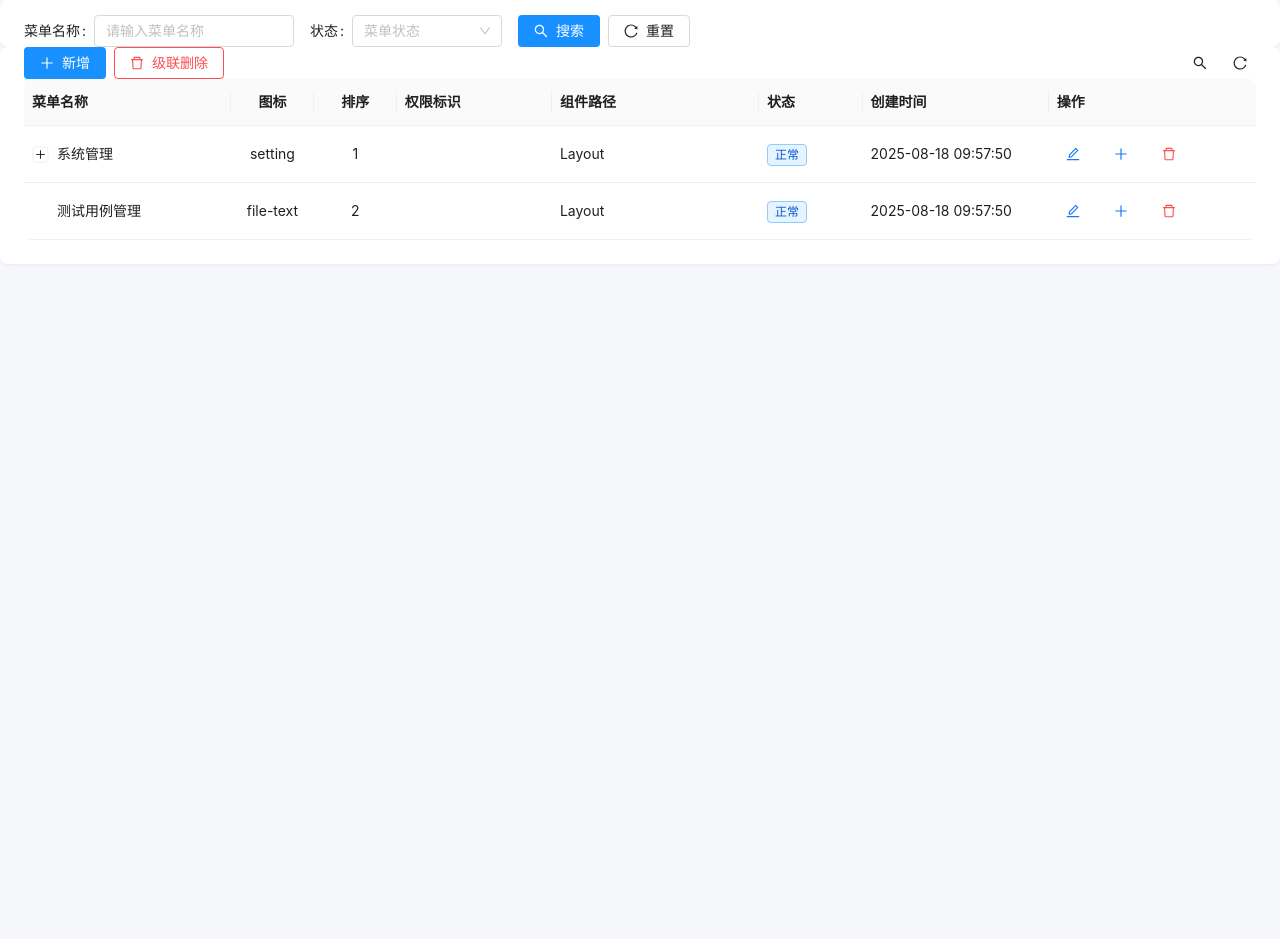
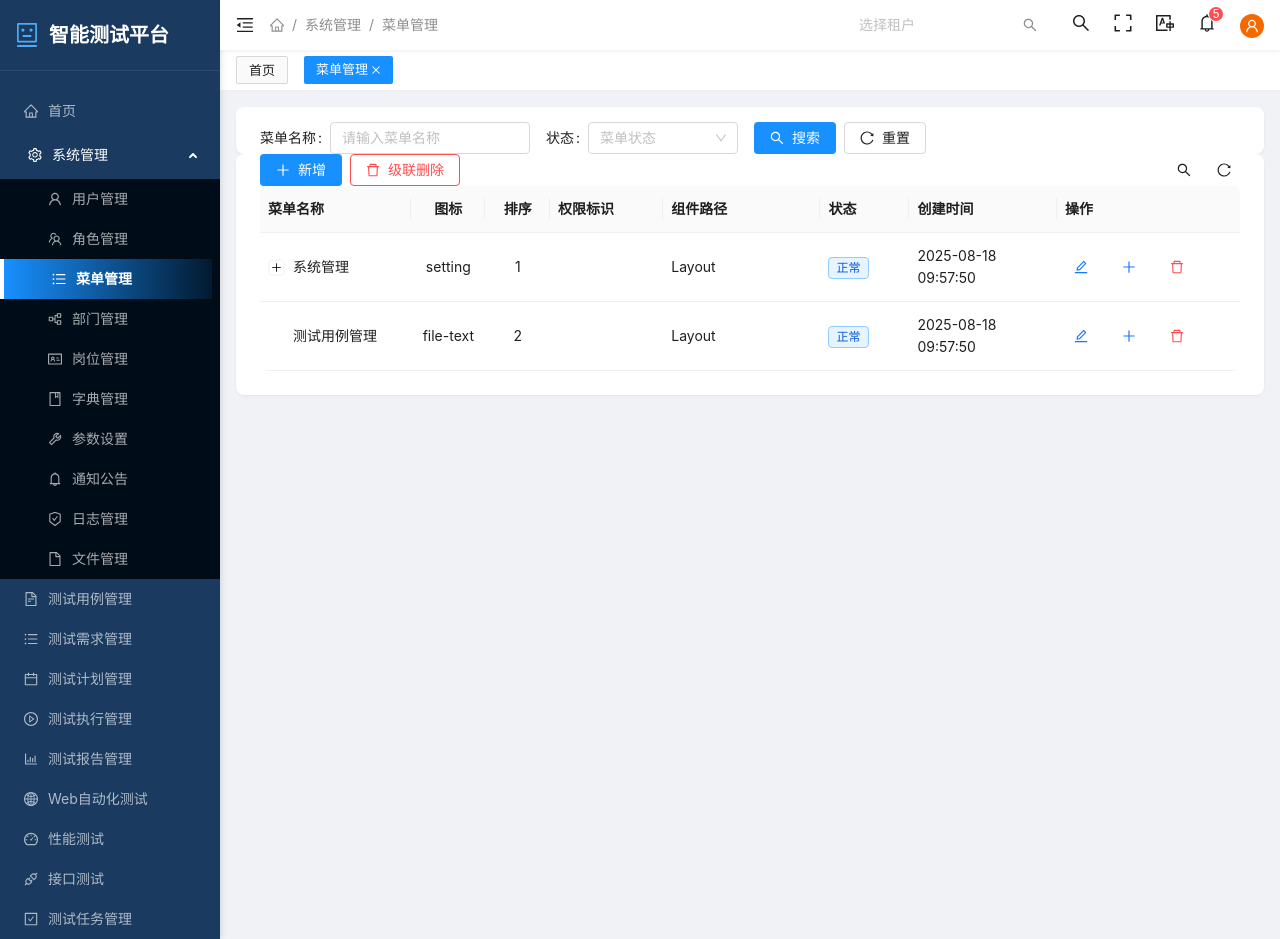
Before and after one commit to zljie/pocTMP, a Next.js app: page /system/menu in a window 1280 px wide. Before the commit the page ends 800 px from the top, so only its background shows below. Built offline with nearby package versions, Linux system fonts and the light colour scheme; what @ant-design/nextjs-registry would draw is missing.

Commit message:
fix(system): wrap MenuPage with MainLayout to prevent layout break

```diff
--- a/src/app/system/menu/page.tsx
+++ b/src/app/system/menu/page.tsx
@@ -25,6 +25,7 @@ import {
   EditOutlined,
 } from '@ant-design/icons';
 import type { ColumnsType } from 'antd/es/table';
+import MainLayout from '@/components/layout/MainLayout';
 
 // 菜单类型定义
 interface MenuType {
@@ -258,6 +259,7 @@ export default function MenuPage() {
   ];
 
   return (
+    <MainLayout title="菜单管理">
       <div className="p-4">
         <Card bordered={false} className="mb-4" bodyStyle={{ padding: '15px 24px 0' }}>
           <Form form={searchForm} layout="inline">
@@ -386,5 +388,6 @@ export default function MenuPage() {
           </Form>
         </Modal>
       </div>
+    </MainLayout>
   );
 }
```
Lines whose indentation alone changed are shown as unchanged.
